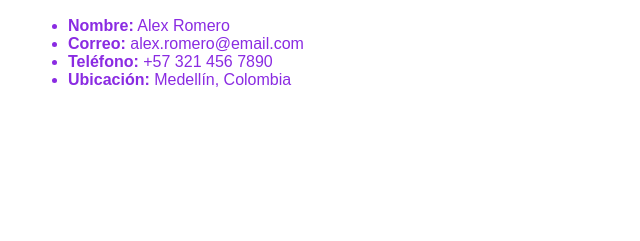
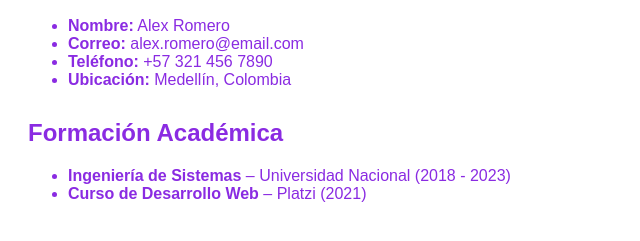
Before and after one commit to dinamarcano/hoja-de-vidas, a plain HTML site: page index.html in a window 1280 px wide. Shown: the part 139-380 px from the top of the page, without its empty margins (0-640 px from the left). Drawn offline with Linux system fonts and the light colour scheme.

Commit message:
Sección:formacion-academica

```diff
--- a/index.html
+++ b/index.html
@@ -20,6 +20,13 @@
     <li><strong>Ubicación:</strong> Medellín, Colombia</li>
   </ul>
 </section>
+<section id="formacion-academica">
+  <h2>Formación Académica</h2>
+  <ul>
+    <li><strong>Ingeniería de Sistemas</strong> – Universidad Nacional (2018 - 2023)</li>
+    <li><strong>Curso de Desarrollo Web</strong> – Platzi (2021)</li>
+  </ul>
+</section>
   </main>
 </body>
 </html>
```
